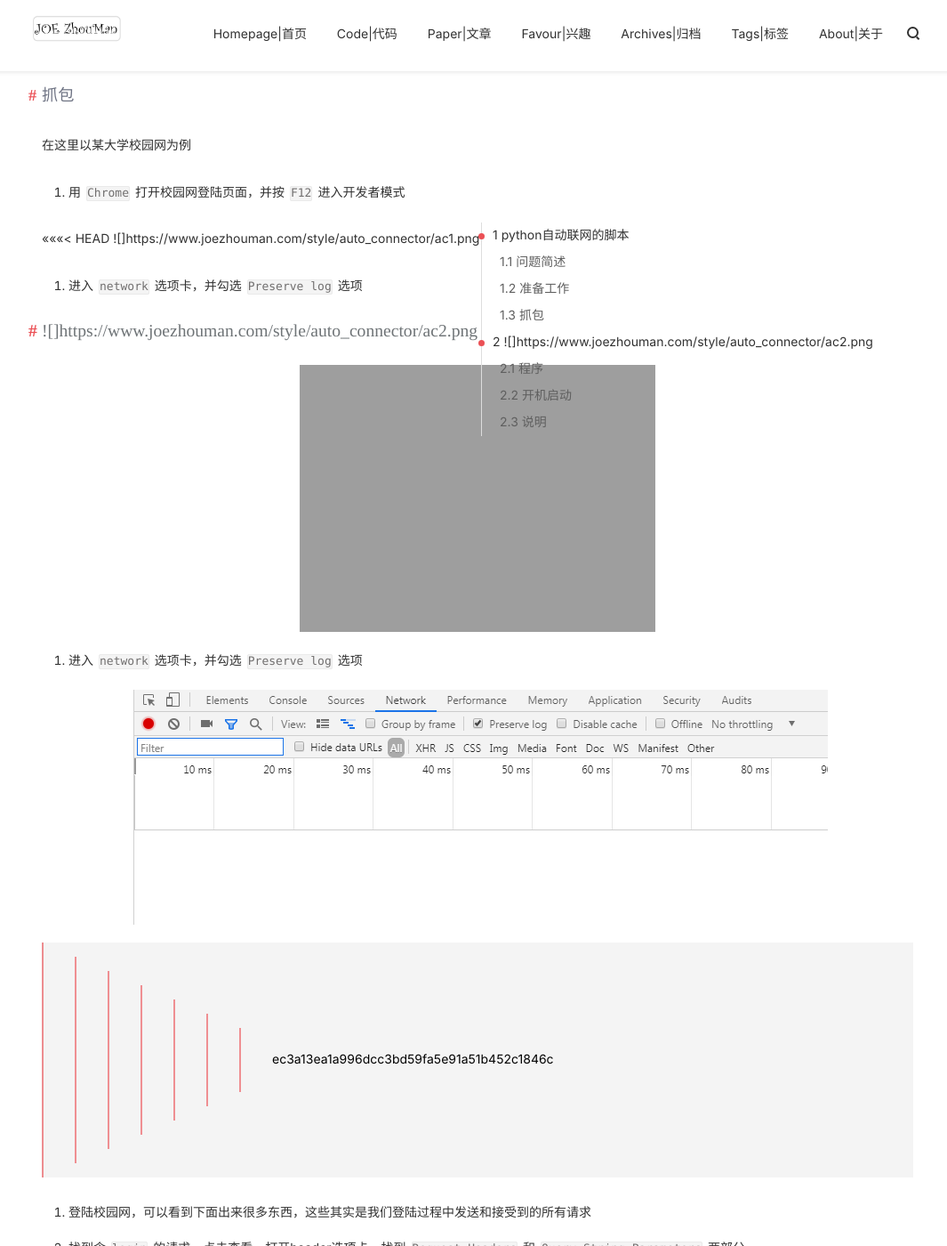
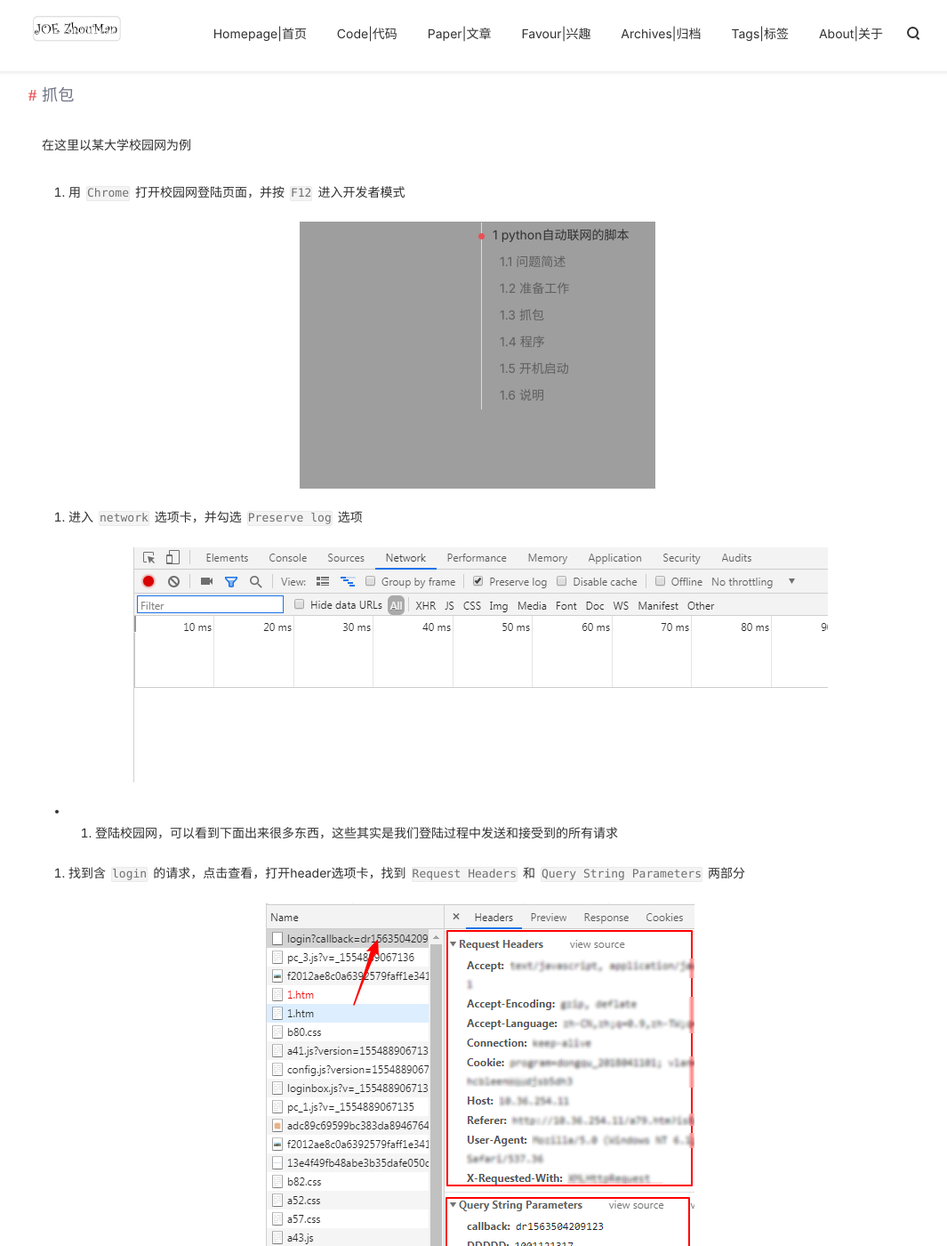
Before and after one commit to Joe-zhouman/joe_zm.blog.github.io, a Jekyll site: the page built from _posts/python/2019-07-19-python_auto-connector.md, in a window 1280 px wide and 1400 px high, scrolled down 963 px. Shown: the whole window at 89% size, without its empty margins (103-1168 px from the left). Built offline with Jekyll 4.4.1, drawn with Linux system fonts in a browser that asks for light colours; nearby versions of some CDN libraries; some of the changed text lies outside the part shown.

Commit message:
Update 2019-07-19-python_auto-connector.md

```diff
--- a/_posts/python/2019-07-19-python_auto-connector.md
+++ b/_posts/python/2019-07-19-python_auto-connector.md
@@ -33,29 +33,17 @@ code: true
 
 1. 用`Chrome`打开校园网登陆页面，并按`F12`进入开发者模式
 
-<<<<<<< HEAD
-![]{{site.url}}/style/auto_connector/ac1.png
-
-2. 进入`network`选项卡，并勾选`Preserve log`选项
-
-![]{{site.url}}/style/auto_connector/ac2.png
-=======
 ![]({{site.url}}/style/auto_connector/ac1.png)
 
 2. 进入`network`选项卡，并勾选`Preserve log`选项
 
 ![]({{site.url}}/style/auto_connector/ac2.png)
->>>>>>> ec3a13ea1a996dcc3bd59fa5e91a51b452c1846c
-
+*
 3. 登陆校园网，可以看到下面出来很多东西，这些其实是我们登陆过程中发送和接受到的所有请求
 
 4. 找到含`login`的请求，点击查看，打开header选项卡，找到`Request Headers`和`Query String Parameters`两部分
 
-<<<<<<< HEAD
-![]{{site.url}}/style/auto_connector/header.png
-=======
 ![]({{site.url}}/style/auto_connector/header.png)
->>>>>>> ec3a13ea1a996dcc3bd59fa5e91a51b452c1846c
 
 ## 程序
 
@@ -158,10 +146,6 @@ login.main()
 
 本程序针对校园网的登陆请求为`get`，一般还有很多使用`post`请求的。请求类型同样可以在上面的header里查看。
 
-<<<<<<< HEAD
-![查看请求类型]{{site.url}}/style/auto_connector/get.png
-=======
 ![]({{site.url}}/style/auto_connector/get.png)
 
 如果有需要的话，可以再写个程序。
->>>>>>> ec3a13ea1a996dcc3bd59fa5e91a51b452c1846c
```
